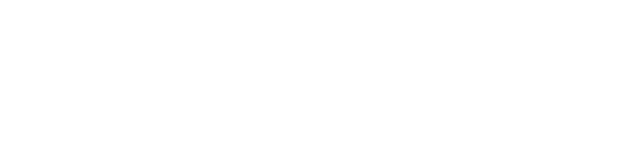
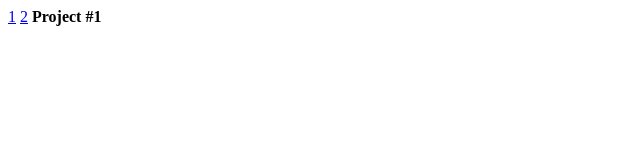
Before and after one commit to JudyZhang05/JudyZhang_MEDP331, a plain HTML site: page index.html in a window 1280 px wide. Shown: the whole page, without its empty margins (0-640 px from the left). Drawn offline with Linux system fonts and the light colour scheme.

Commit message:
resolving conflicts

```diff
--- a/index.html
+++ b/index.html
@@ -6,6 +6,10 @@
     <title>MEDP 331 - Index</title>
 </head>
 <body>
+    <a href="./W1_htmlcss/HTML_CSS.html">1</a>
+    <a href="./W2_ecom/e_shop.html">2</a>
+    <b>Project #1</b>
+    <!-- https://abounding-laser-0da.notion.site/Project-1-Due-September-26-2024-89b2b509721c46a4a2cf4e1e5495e330 -->
 
 </body>
 </html>
```
